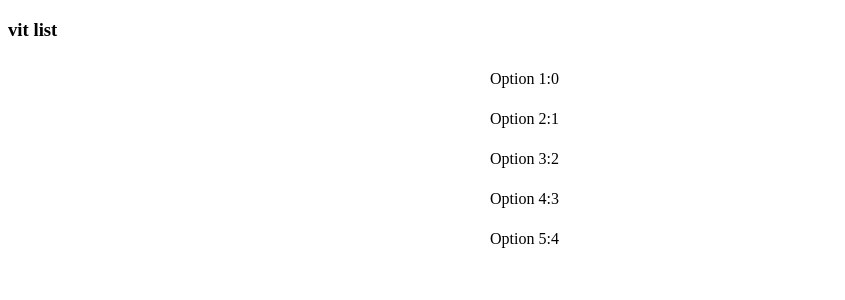
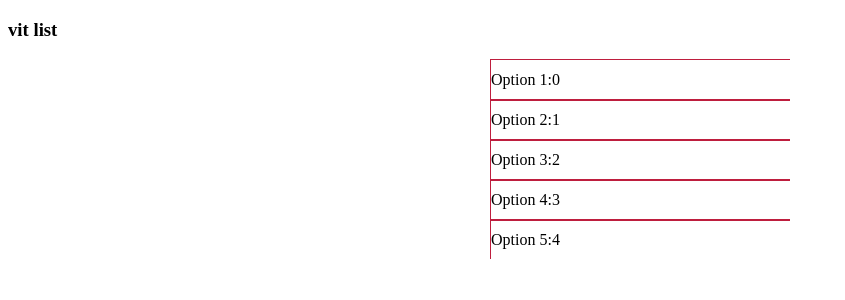
Before and after one commit to Ayasono/vue-virtual-scroll, a Vue app: page / in a window 1280 px wide. Shown: the top 300 px of the page, without its empty margins (0-845 px from the left). Built offline with nearby package versions, Linux system fonts and the light colour scheme.

Commit message:
Add Some comments

```diff
--- a/src/App.vue
+++ b/src/App.vue
@@ -34,14 +34,16 @@ export default defineComponent({
 -->
 <template>
 	<h3>vit list</h3>
-	<div class="list" ref="listRef" @scroll.passive="getScroll($event)">
+	<div class='list'
+	     @scroll.passive='getScroll($event)'>
 		<!-- 为了方便我把每一项的高度写死40，展示的条数十条 -->
 		<div :style="{ height: 40 * options.length + 'px', width: '100%' }">
+			<!--			手动设置外部可以容纳所有 list items 的高度-->
 			<div
-				class="item"
-				v-for="(item, index) in options.slice(min - 2, min + 10)"
-				:key="index"
-				:style="{ top: `${40 * item.label}px` }"
+				class='item'
+				v-for='(item, index) in options.slice(min - 2, min + 10)'
+				:key='index'
+				:style='{ top: `${40 * item.label}px` }'
 			>
 				{{ item.value }}:{{ item.label }}
 			</div>
@@ -49,9 +51,9 @@ export default defineComponent({
 	</div>
 </template>
 
+<script lang='ts'>
+import {ref} from 'vue'
 
-<script lang="ts">
-import { ref } from 'vue'
 export default {
 	setup() {
 		let min = ref(2)
@@ -68,7 +70,7 @@ export default {
 		return {
 			// 构造十万条数据
 			options: ref(
-				Array.from({ length: 1000000 }).map((_, idx) => ({
+				Array.from({length: 1000000}).map((_, idx) => ({
 					value: `Option ${idx + 1}`,
 					label: `${idx}`
 				}))
@@ -80,14 +82,17 @@ export default {
 }
 </script>
 
-<style lang="scss" scoped>
+<style lang='scss'
+       scoped>
 .list {
 	margin: 10px auto;
 	width: 300px;
 	height: 200px;
 	overflow: auto;
 	position: relative;
+
 	.item {
+		border: 1px solid #be1e3e;
 		height: 40px;
 		line-height: 40px;
 		position: absolute;
```
